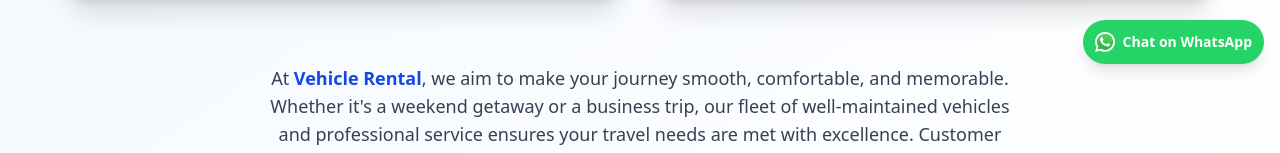
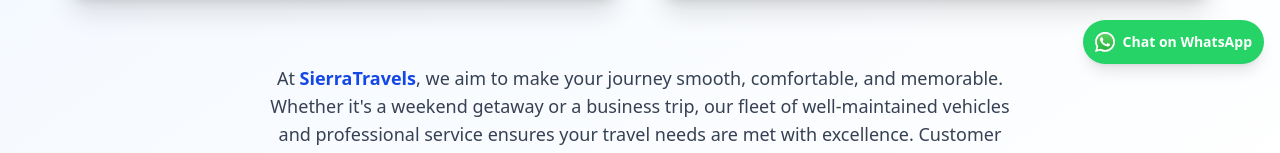
Before and after one commit to artmis22-03/project_travel, a SvelteKit app: page /contactus in a window 1280 px wide. Shown: the part 720-873 px from the top of the page. Built offline with nearby package versions, Linux system fonts and the light colour scheme.

Commit message:
fixeed header

```diff
--- a/src/components/Header.svelte
+++ b/src/components/Header.svelte
@@ -24,8 +24,7 @@
                 <div class="inline-flex items-center px-2 py-3 text-gray-700 hover:text-blue-600 cursor-pointer">
                   Services
                   <svg class="ml-1 w-4 h-4" fill="none" stroke="currentColor" viewBox="0 0 24 24">
-                    <path stroke-linecap="round" stroke-linejoin="round" stroke-width="2"
-                      d="M19 9l-7 7-7-7"></path>
+                    <path stroke-linecap="round" stroke-linejoin="round" stroke-width="2" d="M19 9l-7 7-7-7"></path>
                   </svg>
                 </div>
                 <div
@@ -45,11 +44,9 @@
             <button on:click={() => isOpen = !isOpen} class="text-gray-700 hover:text-blue-600 focus:outline-none">
               <svg class="h-6 w-6" fill="none" stroke="currentColor" viewBox="0 0 24 24">
                 {#if isOpen}
-                  <path stroke-linecap="round" stroke-linejoin="round" stroke-width="2"
-                    d="M6 18L18 6M6 6l12 12" />
+                  <path stroke-linecap="round" stroke-linejoin="round" stroke-width="2" d="M6 18L18 6M6 6l12 12" />
                 {:else}
-                  <path stroke-linecap="round" stroke-linejoin="round" stroke-width="2"
-                    d="M4 6h16M4 12h16M4 18h16" />
+                  <path stroke-linecap="round" stroke-linejoin="round" stroke-width="2" d="M4 6h16M4 12h16M4 18h16" />
                 {/if}
               </svg>
             </button>
@@ -60,8 +57,8 @@
       <!-- Mobile Menu -->
       {#if isOpen}
         <div class="md:hidden bg-white border-t border-gray-200">
-          <a href="/" class="block px-4 py-2 text-gray-700 hover:bg-gray-100">Home</a>
-          <a href="/aboutus" class="block px-4 py-2 text-gray-700 hover:bg-gray-100">About</a>
+          <a href="/" class="block px-4 py-2 text-gray-700 hover:bg-gray-100" on:click={() => isOpen = false}>Home</a>
+          <a href="/aboutus" class="block px-4 py-2 text-gray-700 hover:bg-gray-100" on:click={() => isOpen = false}>About</a>
 
           <!-- Services Toggle in Mobile -->
           <div class="block border-t border-gray-200">
@@ -75,20 +72,19 @@
                 style:transform={servicesOpen ? 'rotate(90deg)' : 'rotate(0deg)'}
                 fill="none" stroke="currentColor" viewBox="0 0 24 24"
               >
-                <path stroke-linecap="round" stroke-linejoin="round" stroke-width="2"
-                  d="M9 5l7 7-7 7" />
+                <path stroke-linecap="round" stroke-linejoin="round" stroke-width="2" d="M9 5l7 7-7 7" />
               </svg>
             </button>
 
             {#if servicesOpen}
               <div class="pl-8 pr-4">
-                <a href="/rentals" class="block py-2 text-gray-800 hover:bg-gray-100 rounded">Vehicle Rentals</a>
-                <a href="#" class="block py-2 text-gray-800 hover:bg-gray-100 rounded">Employee Transportation</a>
+                <a href="/rentals" class="block py-2 text-gray-800 hover:bg-gray-100 rounded" on:click={() => isOpen = false}>Vehicle Rentals</a>
+                <a href="#" class="block py-2 text-gray-800 hover:bg-gray-100 rounded" on:click={() => isOpen = false}>Employee Transportation</a>
               </div>
             {/if}
           </div>
 
-          <a href="/contactus" class="block px-4 py-2 text-gray-700 hover:bg-gray-100">Contact Us</a>
+          <a href="/contactus" class="block px-4 py-2 text-gray-700 hover:bg-gray-100" on:click={() => isOpen = false}>Contact Us</a>
         </div>
       {/if}
     </nav>
@@ -102,9 +98,6 @@
   class="fixed bottom-4 right-4 bg-[#25D366] text-white p-3 rounded-full shadow-lg flex items-center justify-center hover:bg-green-500 transition duration-300 z-50"
   aria-label="Chat on WhatsApp"
 >
-  <!-- Custom WhatsApp Icon -->
   <img src="/whatsapp-symbol-logo-svgrepo-com.svg" alt="WhatsApp" class="h-5 w-5 md:mr-2" />
-
-  <!-- Show label only on md+ screens -->
   <span class="hidden md:inline text-sm font-semibold">Chat on WhatsApp</span>
 </a>
--- a/src/routes/contactus/+page.svelte
+++ b/src/routes/contactus/+page.svelte
@@ -66,7 +66,7 @@
     <!-- Additional About Text -->
     <div class="text-center max-w-3xl mx-auto text-gray-700 text-lg">
       <p>
-        At <span class="font-semibold text-blue-700">Vehicle Rental</span>, we aim to make your journey smooth, comfortable, and memorable.
+        At <span class="font-semibold text-blue-700">SierraTravels</span>, we aim to make your journey smooth, comfortable, and memorable.
         Whether it's a weekend getaway or a business trip, our fleet of well-maintained vehicles and professional service ensures your travel needs are met with excellence.
         Customer satisfaction is our priority, and we look forward to being part of your travel story.
       </p>
```
